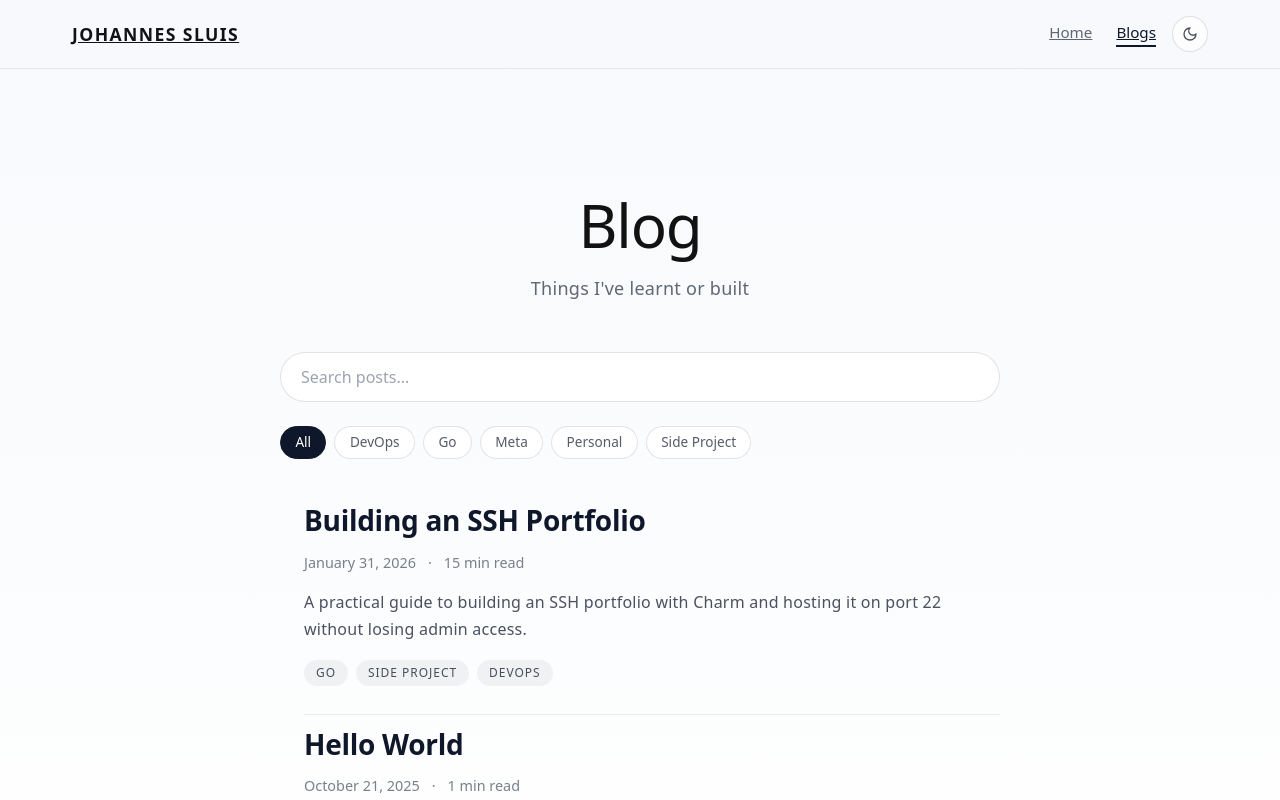
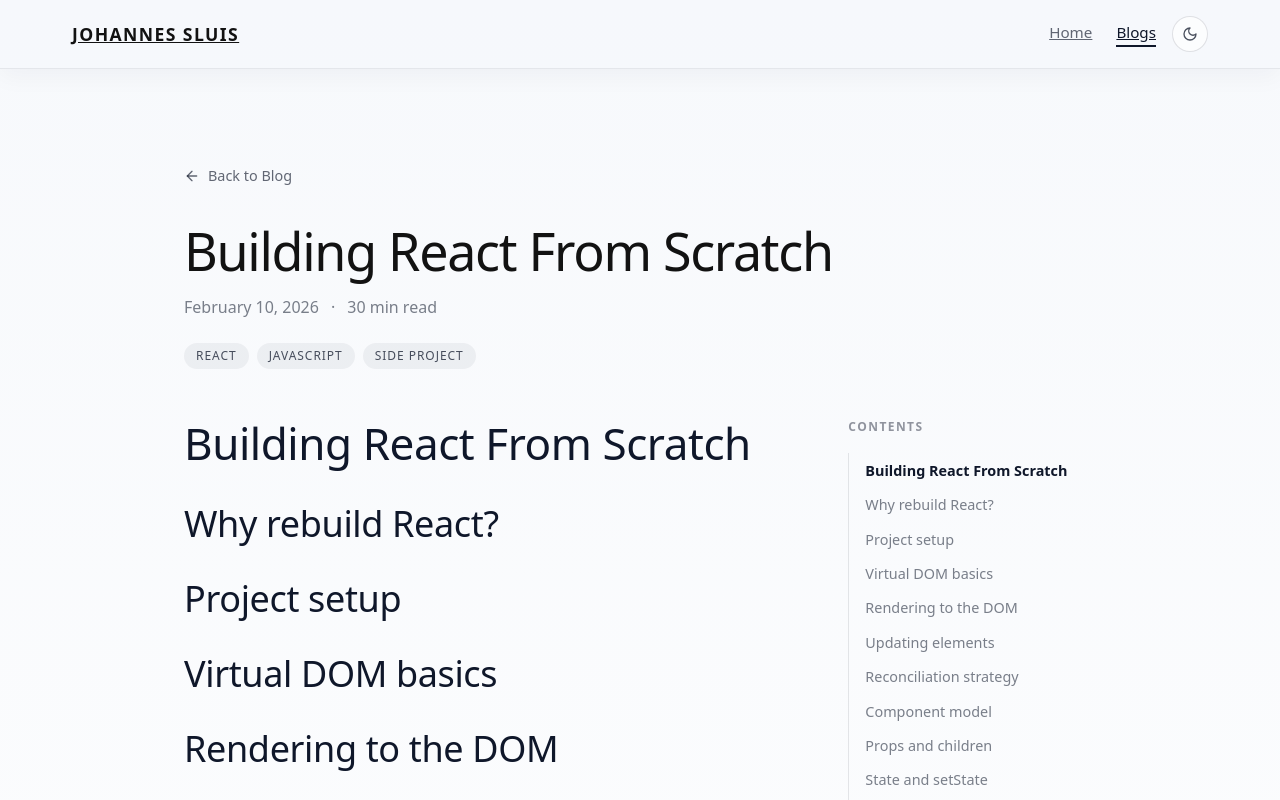
Before and after one commit to JoeS51/Johannes_Sluis_Portfolio_3.0, a React (Create React App) app: page /blog/building-react-from-scratch in a window 1280 px wide. Before the commit this address led to /blog. Shown: the top 800 px of the page. Built offline with nearby package versions, Linux system fonts and the light colour scheme.

Commit message:
Start react from scratch article

```diff
--- a/src/Components/blog/TableOfContents.js
+++ b/src/Components/blog/TableOfContents.js
@@ -1,8 +1,10 @@
-import { useEffect, useState } from 'react';
+import { useEffect, useRef, useState } from 'react';
 
 const TableOfContents = () => {
   const [headings, setHeadings] = useState([]);
   const [activeId, setActiveId] = useState('');
+  const activeIdRef = useRef('');
+  const rafRef = useRef(0);
 
   const handleClick = (event, id) => {
     event.preventDefault();
@@ -41,9 +43,19 @@ const TableOfContents = () => {
     const observer = new IntersectionObserver(
       (entries) => {
         entries.forEach((entry) => {
-          if (entry.isIntersecting) {
-            setActiveId(entry.target.id);
+          if (!entry.isIntersecting) return;
+
+          const nextId = entry.target.id;
+          if (activeIdRef.current === nextId) return;
+
+          if (rafRef.current) {
+            window.cancelAnimationFrame(rafRef.current);
           }
+
+          rafRef.current = window.requestAnimationFrame(() => {
+            activeIdRef.current = nextId;
+            setActiveId(nextId);
+          });
         });
       },
       { rootMargin: '-100px 0px -66% 0px' }
@@ -51,7 +63,12 @@ const TableOfContents = () => {
 
     elements.forEach((element) => observer.observe(element));
 
-    return () => observer.disconnect();
+    return () => {
+      observer.disconnect();
+      if (rafRef.current) {
+        window.cancelAnimationFrame(rafRef.current);
+      }
+    };
   }, []);
 
   if (headings.length === 0) {
--- a/src/Styles/blog.css
+++ b/src/Styles/blog.css
@@ -44,8 +44,8 @@ body.blog-body {
   top: 0;
   z-index: 20;
   background: var(--blog-nav-bg);
-  backdrop-filter: blur(8px);
   border-bottom: 1px solid var(--blog-border);
+  box-shadow: 0 8px 24px rgba(15, 23, 42, 0.04);
   transition: background-color var(--transition-speed) ease,
     background var(--transition-speed) ease,
     border-color var(--transition-speed) ease,
--- /dev/null
+++ b/src/data/posts/building-react-from-scratch.js
@@ -0,0 +1,42 @@
+const post = {
+  slug: 'building-react-from-scratch',
+  frontmatter: {
+    title: 'Building React From Scratch',
+    description: 'Rebuilding React for fun',
+    date: '2026-02-10',
+    tags: ['React', 'JavaScript', 'Side project'],
+    readingTime: 30,
+    cover: null
+  },
+  content: `
+# Building React From Scratch
+
+## Why rebuild React?
+
+## Project setup
+
+## Virtual DOM basics
+
+## Rendering to the DOM
+
+## Updating elements
+
+## Reconciliation strategy
+
+## Component model
+
+## Props and children
+
+## State and setState
+
+## Hooks: useState
+
+## useEffect, useState, useMemo, etc
+
+## Testing your renderer
+
+## Next steps
+`
+};
+
+export default post;
--- a/src/data/posts/index.js
+++ b/src/data/posts/index.js
@@ -1,7 +1,8 @@
 import helloWorld from './hello-world';
+import buildingReactFromScratch from './building-react-from-scratch';
 // import rustAzureServiceBusEmailWorker from './rust-azure-service-bus-email-worker';
 import sshPortfolioGuide from './ssh-portfolio-guide';
 
-const posts = [helloWorld, sshPortfolioGuide];
+const posts = [helloWorld, buildingReactFromScratch, sshPortfolioGuide];
 
 export default posts;
--- a/src/data/posts/ssh-portfolio-guide.js
+++ b/src/data/posts/ssh-portfolio-guide.js
@@ -3,7 +3,7 @@ const post = {
   frontmatter: {
     title: 'Building an SSH Portfolio',
     description:
-      'A practical guide to building an SSH portfolio with Charm and hosting it on port 22 without losing admin access.',
+      'A guide to building an SSH portfolio hosting it',
     date: '2026-01-31',
     readingTime: 15,
     tags: ['Go', 'Side Project', 'DevOps'],
```
